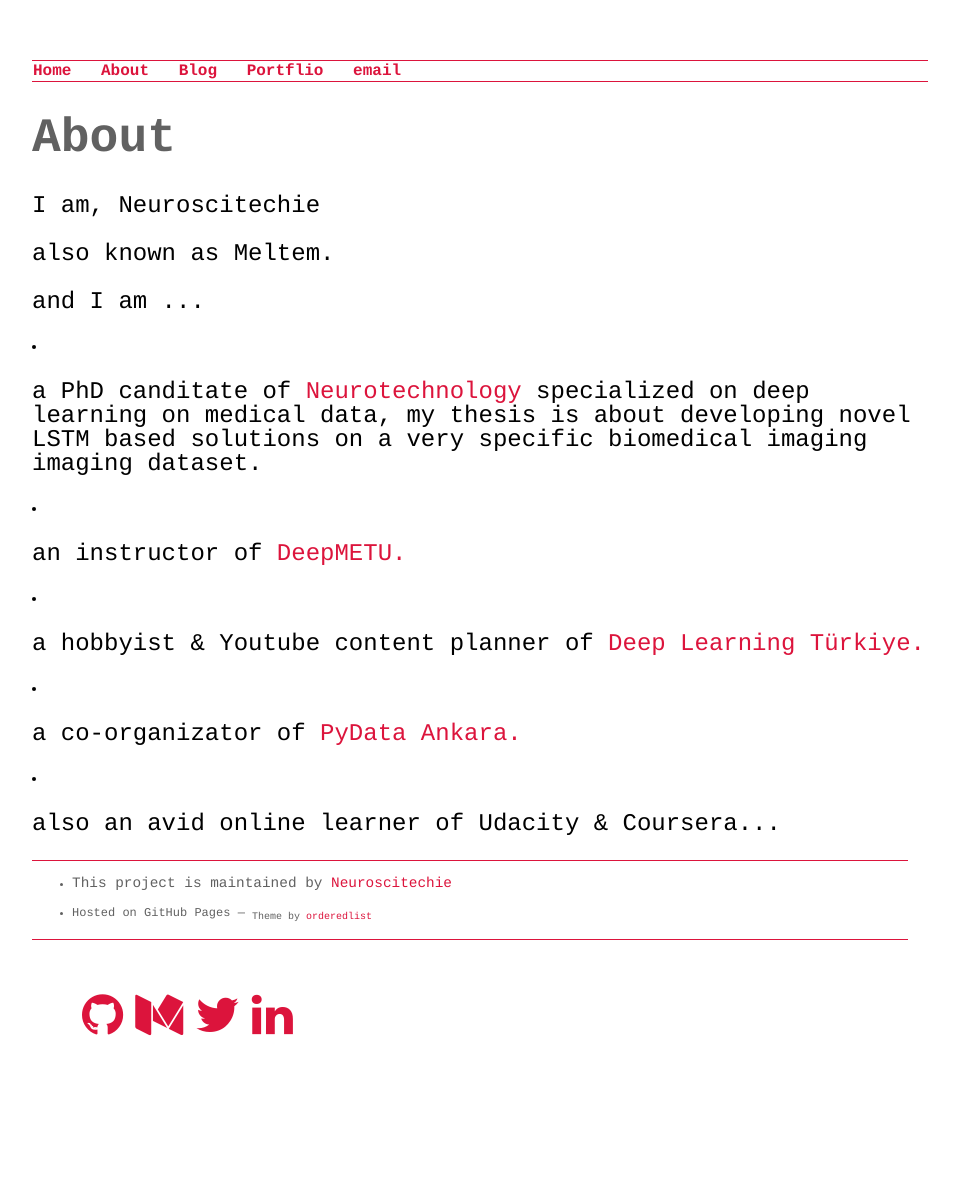
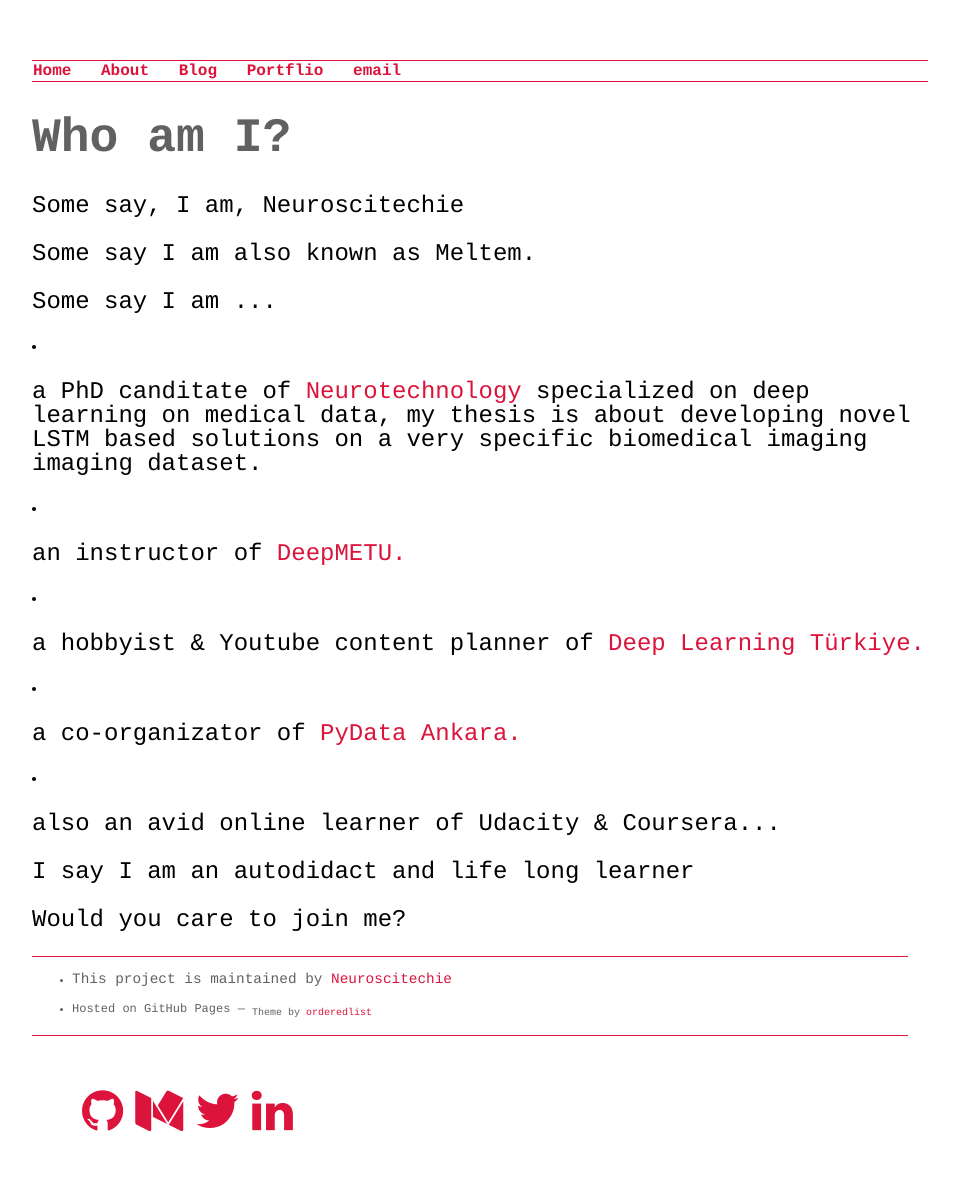
Before and after one commit to inantubek/meltemiatay.github.io, a Jekyll site: the page built from about/index.html, in a window 1280 px wide. Shown: the whole page, without its empty margins (160-1119 px from the left). Built offline with Jekyll 4.4.1, drawn with Linux system fonts in a browser that asks for light colours; nearby versions of some CDN libraries; before the commit the page ends 1106 px from its top, so only the background shows below that.

Commit message:
Update index.html

```diff
--- a/about/index.html
+++ b/about/index.html
@@ -4,13 +4,15 @@ title: A Neuroscitechie Blog
 ---
 
 		<div class="about">
-			<h1>About</h1>
-			<p> I am, Neuroscitechie </p>
-			<p> also known as Meltem.  </p>
-			<p> and I am ... </p>
+			<h1>Who am I?</h1>
+			<p> Some say, I am, Neuroscitechie </p>
+			<p> Some say I am also known as Meltem.  </p>
+			<p> Some say I am ... </p>
 			<li><p>a PhD canditate of <a href="http://nsnt.metu.edu.tr/en">Neurotechnology</a> specialized on deep learning on medical data, my thesis is about developing novel LSTM based solutions on a very specific biomedical imaging imaging dataset.</p></li>
 			<li><p>an instructor of <a href="https://www.facebook.com/deepmetu/">DeepMETU.</a></p></li>
 			<li><p>a hobbyist & Youtube content planner of <a href="http://www.deeplearningturkiye.com/">Deep Learning Türkiye.</a></p></li>
 			<li><p>a co-organizator of <a href="https://www.meetup.com/PyData-Ankara/">PyData Ankara.</a></p></li>
 			<li><p>also an avid online learner of Udacity & Coursera...</p></li>
+			<p> I say I am an autodidact and life long learner</p>
+			<p> Would you care to join me? </p>
                 </div>
```
